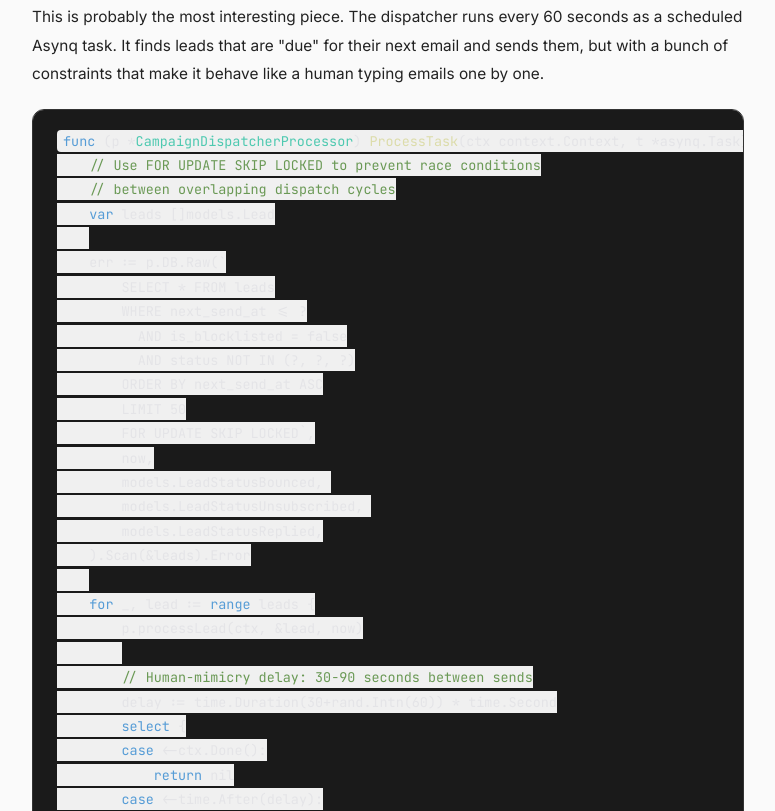
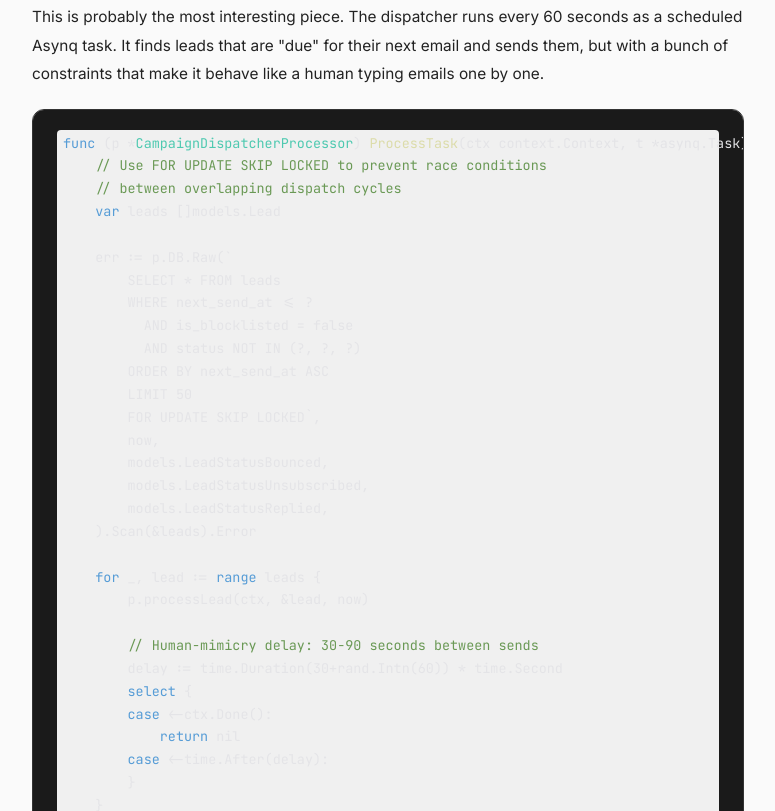
Before and after one commit to ZaidMomin2003/gumroad, a website built with Vite: page news/building-cleanmails-in-go.html in a window 1280 px wide. Shown: the part 1593-2404 px from the top of the page, without its empty margins (252-1027 px from the left). Built offline with nearby package versions, Linux system fonts and the light colour scheme.

Commit message:
Fix code block styling - remove white background on spans

```diff
--- a/news/building-cleanmails-in-go.html
+++ b/news/building-cleanmails-in-go.html
@@ -35,7 +35,8 @@
     .body code { font-family: 'JetBrains Mono', monospace; background: #f0f0f0; padding: 2px 6px; border-radius: 4px; font-size: 0.84rem; }
     .body a { color: #111; text-decoration: underline; text-underline-offset: 3px; }
     pre { background: #1a1a1a; border-radius: 12px; padding: 20px 24px; overflow-x: auto; margin: 20px 0 24px; border: 1px solid #333; }
-    pre code { background: none; padding: 0; color: #e4e4e7; font-size: 0.82rem; line-height: 1.7; font-family: 'JetBrains Mono', monospace; }
+    pre code { background: none; padding: 0; color: #e4e4e7; font-size: 0.82rem; line-height: 1.7; font-family: 'JetBrains Mono', monospace; display: block; }
+    pre code span { background: none !important; }
     .comment { color: #6a9955; }
     .keyword { color: #569cd6; }
     .string { color: #ce9178; }
```
